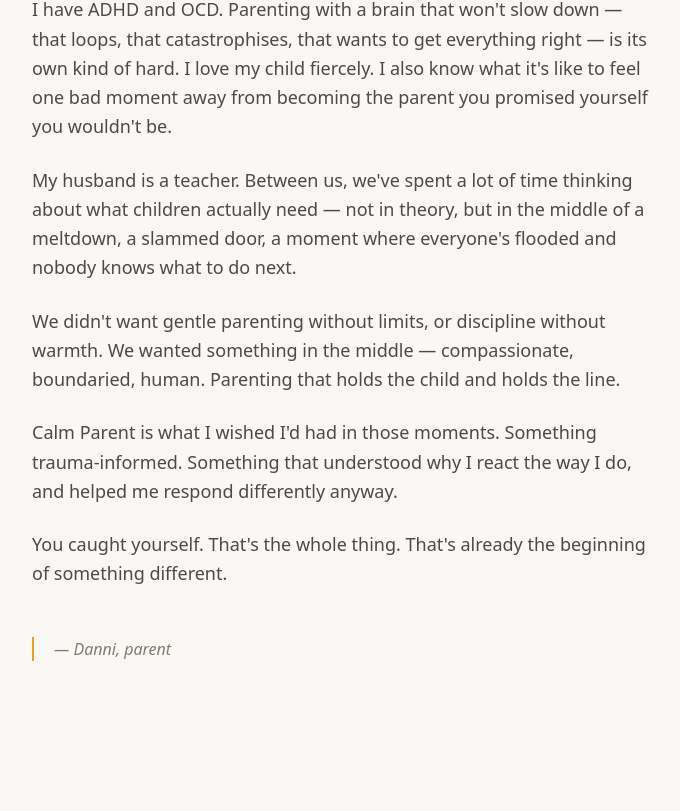
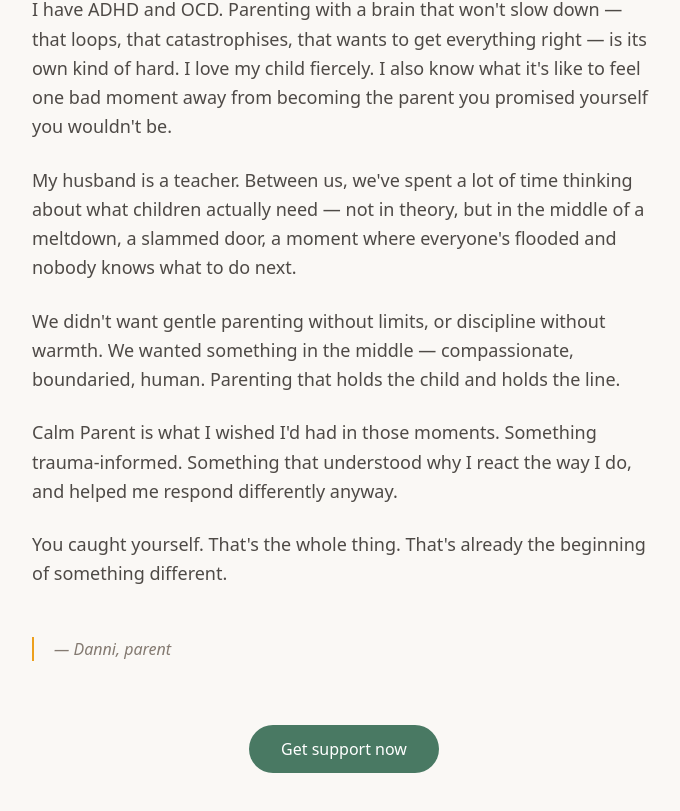
Before and after one commit to Fenmilokoa/calm-parent, a Next.js app: page /about in a window 1280 px wide. Shown: the part 375-1186 px from the top of the page, without its empty margins (296-976 px from the left). Before the commit the page ends 1100 px from the top, so only its background shows below. Built offline with nearby package versions, Linux system fonts and the light colour scheme.

Commit message:
feat: Add CTA button to /about page
https://claude.ai/code/session_01EbX46vhPykExVRLe4HGcpb

```diff
--- a/src/app/about/page.tsx
+++ b/src/app/about/page.tsx
@@ -62,6 +62,12 @@ export default function AboutPage() {
           </p>
         </div>
 
+        <div className="mt-16 text-center">
+          <a href="/" className="inline-block bg-primary text-primary-foreground px-8 py-3 rounded-full text-base font-medium hover:opacity-90 transition-opacity">
+            Get support now
+          </a>
+        </div>
+
       </div>
     </main>
   );
```
